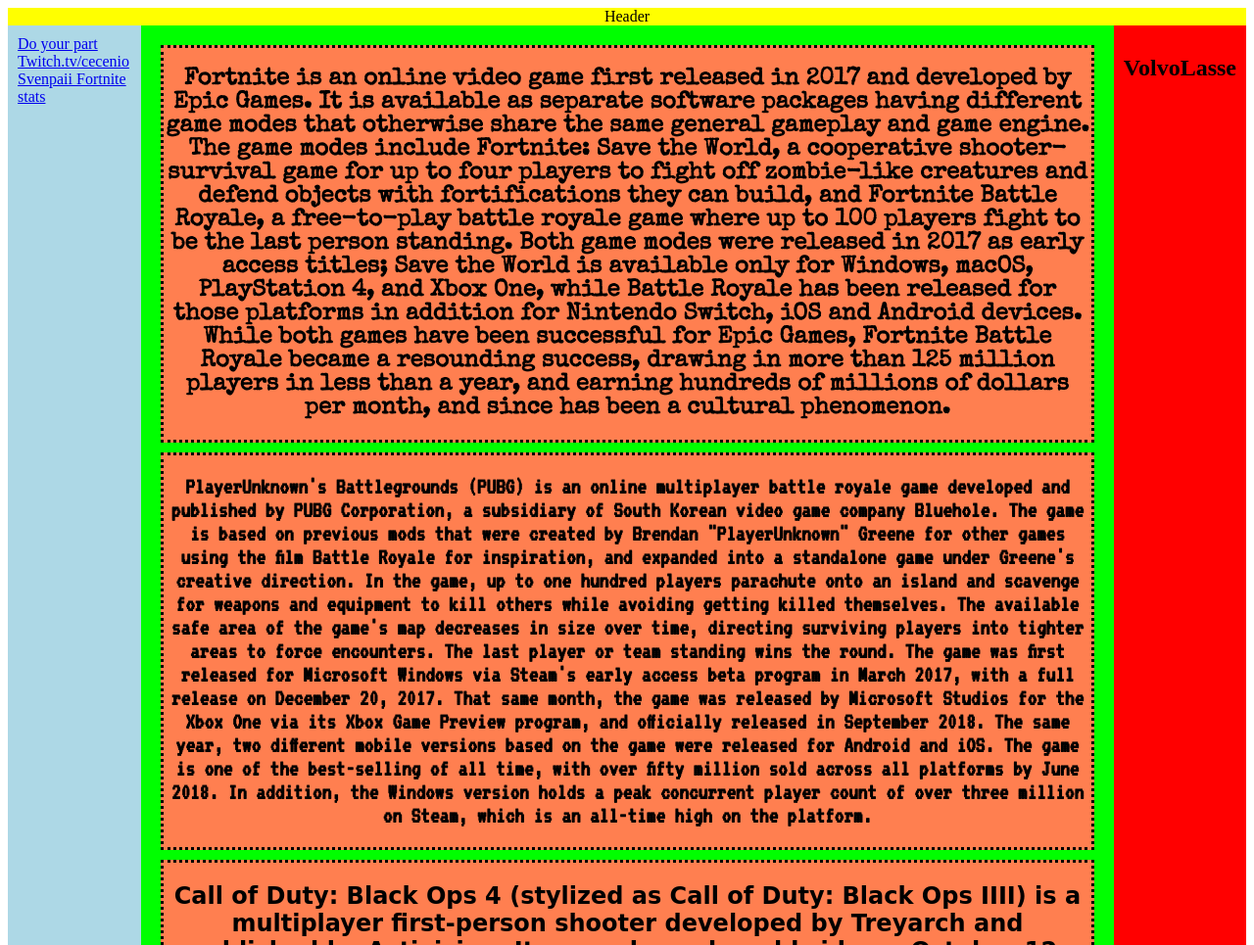
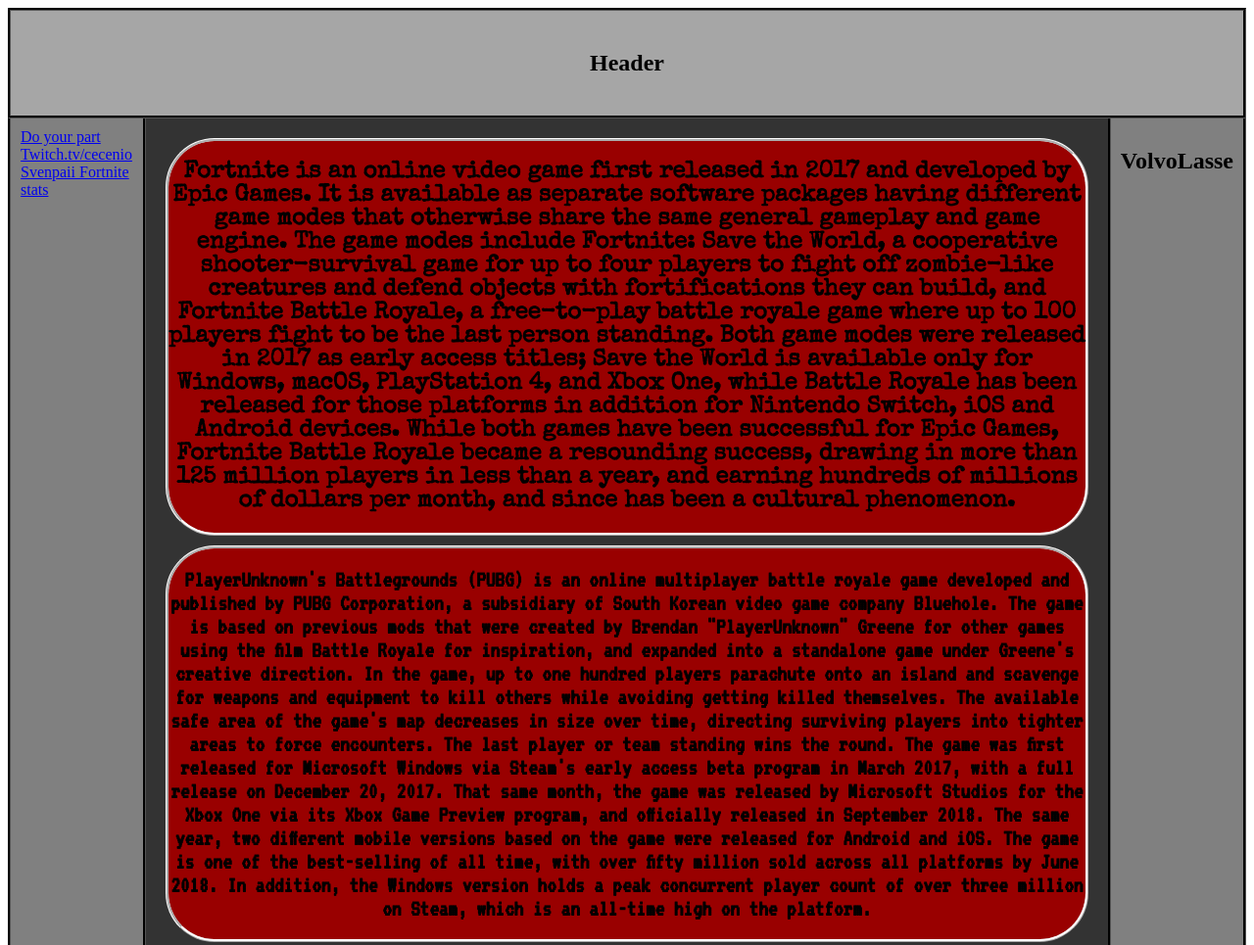
Before and after one commit to smodie000/Webbutveckling, a plain HTML site: page 2018-11-06/flex.html in a window 1280 px wide. Shown: the top 965 px of the page at 98% size. Drawn offline with nearby package versions, Linux system fonts and the light colour scheme; a web font is replaced by a local one.

Commit message:
2018-12-11

```diff
--- a/2018-11-06/flex.html
+++ b/2018-11-06/flex.html
@@ -11,12 +11,16 @@
     </head>
     <body>
       <div class="container">
-         <header>Header</header>
+         <header>
+
+        <h2> Header </h2>
+         </header>
          <div class="content">
 <div class="links">
   <div><a href="https://www.youtube.com/watch?v=V2Afni3S-ok"  target="_blank">Do your part </a></div>
   <div><a href="https://www.twitch.tv/cecenio" target="_blank">Twitch.tv/cecenio </a></div>
   <div><a href="http://localhost/~smodie/2018-10-16/tabell.html" target="_blank">Svenpaii Fortnite stats </a></div>
+
          </div>
          <div class="vanster">
            <div class="a">
@@ -37,7 +41,7 @@ Black Ops 4 is the first Call of Duty title without a traditional single-player
 
          </div>
          <div class="hoger">
-           <h2> VolvoLasse </h2>
+           <h2> VolvoLasse  </h2>
          </div>
          </div>
        </div>
--- a/2018-11-06/stilmall.css
+++ b/2018-11-06/stilmall.css
@@ -1,3 +1,6 @@
+
+
+
 .container {
    margin:auto;
 
@@ -11,10 +14,15 @@
 
    display:flex;
    flex-direction:column;
-   background-color: lightblue;
+
    padding: 10px;
    white-space:normal
    justify-content:space-around;
+   background-color: grey;   /* grå bakgrund med en grå border där bottom och top */
+   border-color:black;        /*  border inte syns */
+   border-style:groove;
+   border-bottom-style:none;
+   border-top-style:none;
 
 
 }
@@ -22,42 +30,58 @@
 .vanster {
 
   text-align: center;
-background-color: lime;
+background-color:#333333;
   padding: 10px;
   flex-basis:95%;
+
 
 
 }
 
 .hoger {
-  background-color: red;
+  background-color: grey;
+  border-color:black;
+  border-style:groove;
+  border-bottom-style:none;
+  border-top-style:none;
   padding:10px;
   flex-basis:5%;
 
 }
 .a {
   font-family: 'Special Elite', cursive;
-  background-color: coral;
+
  border-style:dotted;
 margin:10px;
 
 }
+
 .b {
   font-family: VT323, monospace;
-  background-color: coral;
+
  border-style:dotted;
 margin:10px;
 }
 .c {
   font-family: Srisakdi, cursive;
-  background-color: coral;
+
  border-style:dotted;
 margin:10px;
 }
+.a,.b,.c {
+  background-color:#990000;
+  border-color:white;
+  border-radius:50px;
+  border-style:ridge;
+}
 header,footer {
+  padding:20px;
   display:flex;
-  background-color: yellow;
+  background-color: #a6a6a6;
   justify-content: center;
+
+  border-color:black;
+  border-style:groove;
 }
 
 
```
